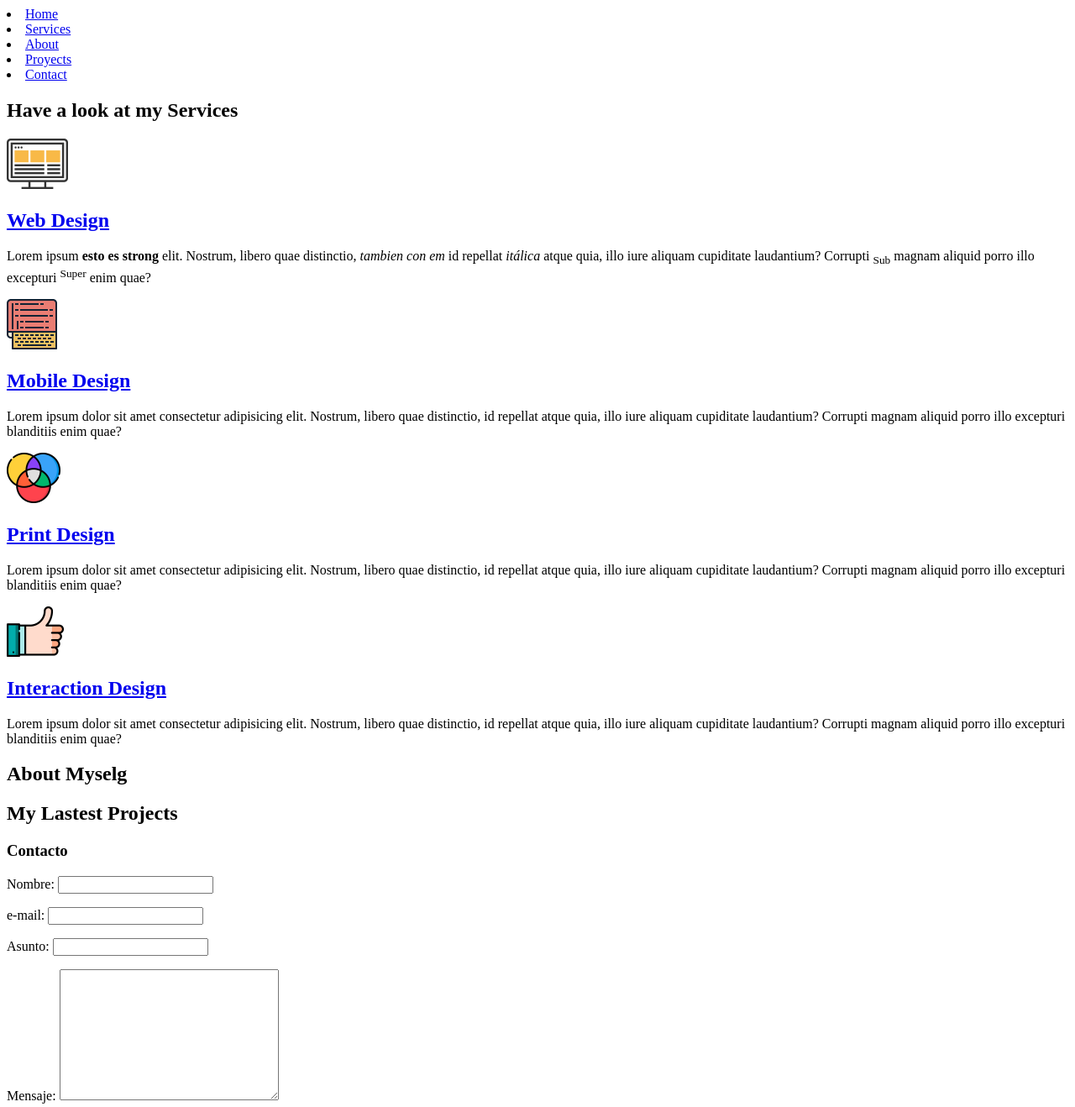
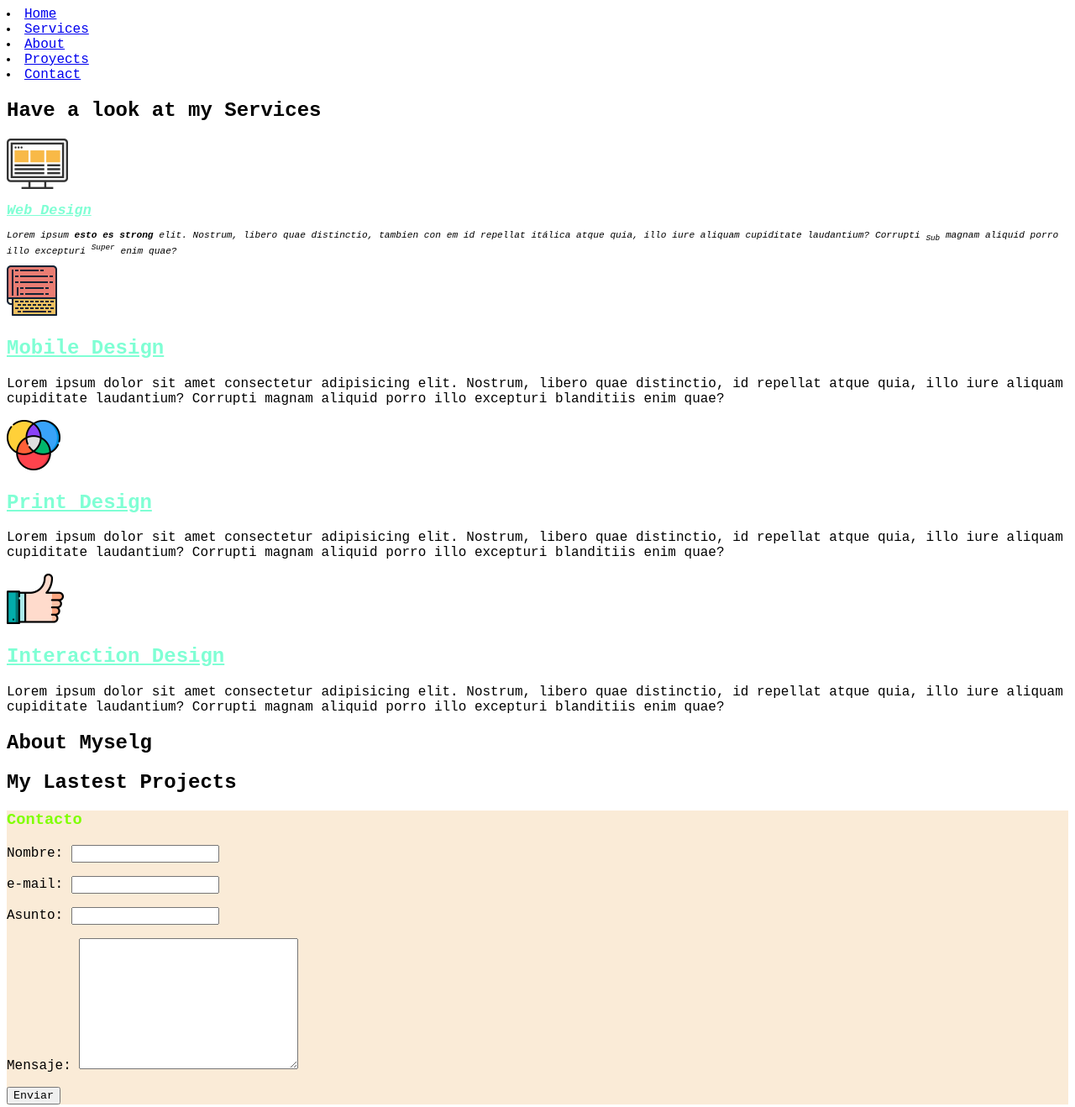
Before and after one commit to Santi72Alc/cursoBasicoHTML, a plain HTML site: page cv/index.html in a window 1280 px wide. Shown: the top 1318 px of the page at 84% size. Drawn offline with Linux system fonts and the light colour scheme; files whose address does not match are found by name.

Commit message:
Empezamos con CSS

```diff
--- a/cv/index.html
+++ b/cv/index.html
@@ -6,6 +6,31 @@
     <meta name="viewport" content="width=device-width, initial-scale=1.0">
     <meta http-equiv="X-UA-Compatible" content="ie=edge">
     <title>FrontEnd Developer</title>
+
+    <style>
+
+        h2 a {
+            color: aquamarine;
+        }
+
+        #contact {
+            background-color: antiquewhite;
+        }
+
+        .letra-arial {
+            font-family: Arial, Helvetica, sans-serif;
+            font-style: italic;
+            font-size: 70%
+        }
+
+        * {
+            font-family: 'Courier New', Courier, monospace;
+        }
+
+        #contact > h1 {
+            color: chartreuse;
+        }
+    </style>
 </head>
 
 <body>
@@ -20,7 +45,7 @@
     </header>
     <section id="services">
         <h1>Have a look at my Services</h1>
-        <article>
+        <article class="letra-arial">
             <img src="img//s1.webp" alt="Web Design">
             <h2><a href="#">Web Design</a></h2>
             <p>
```
